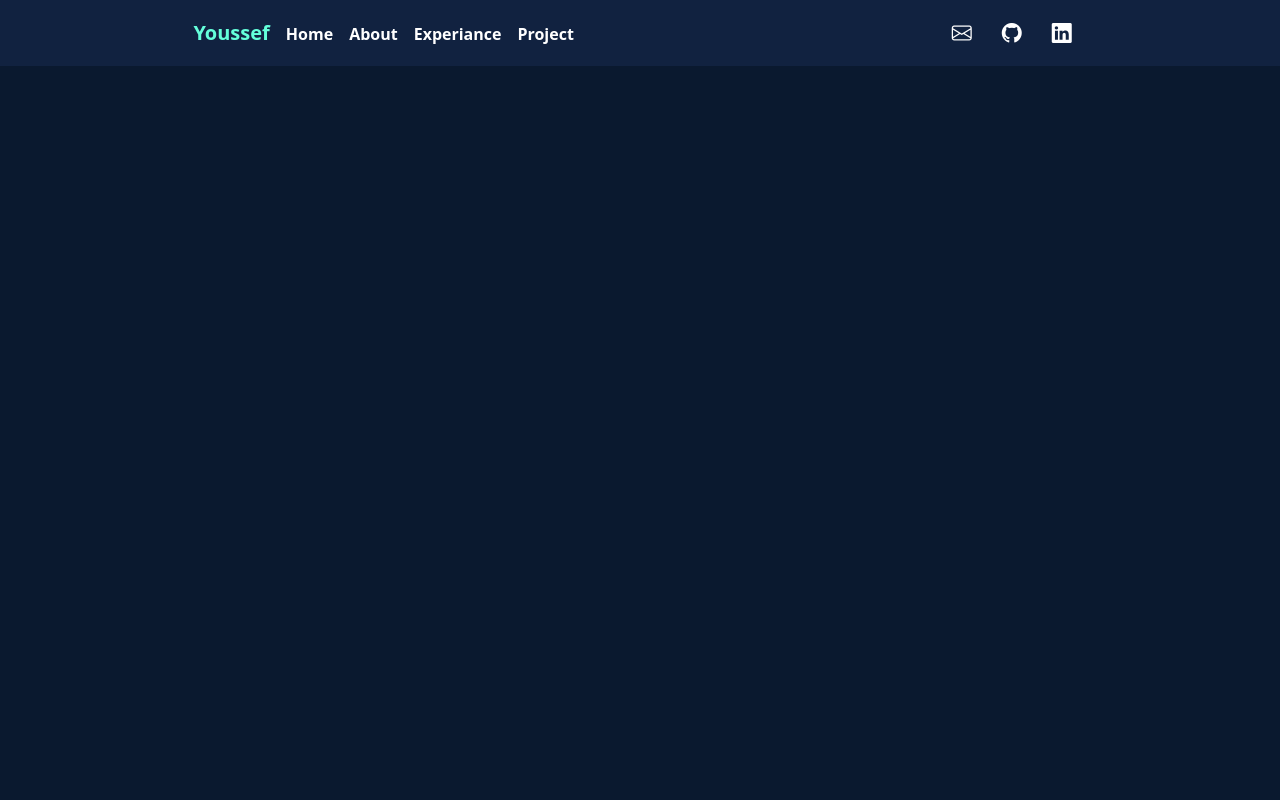
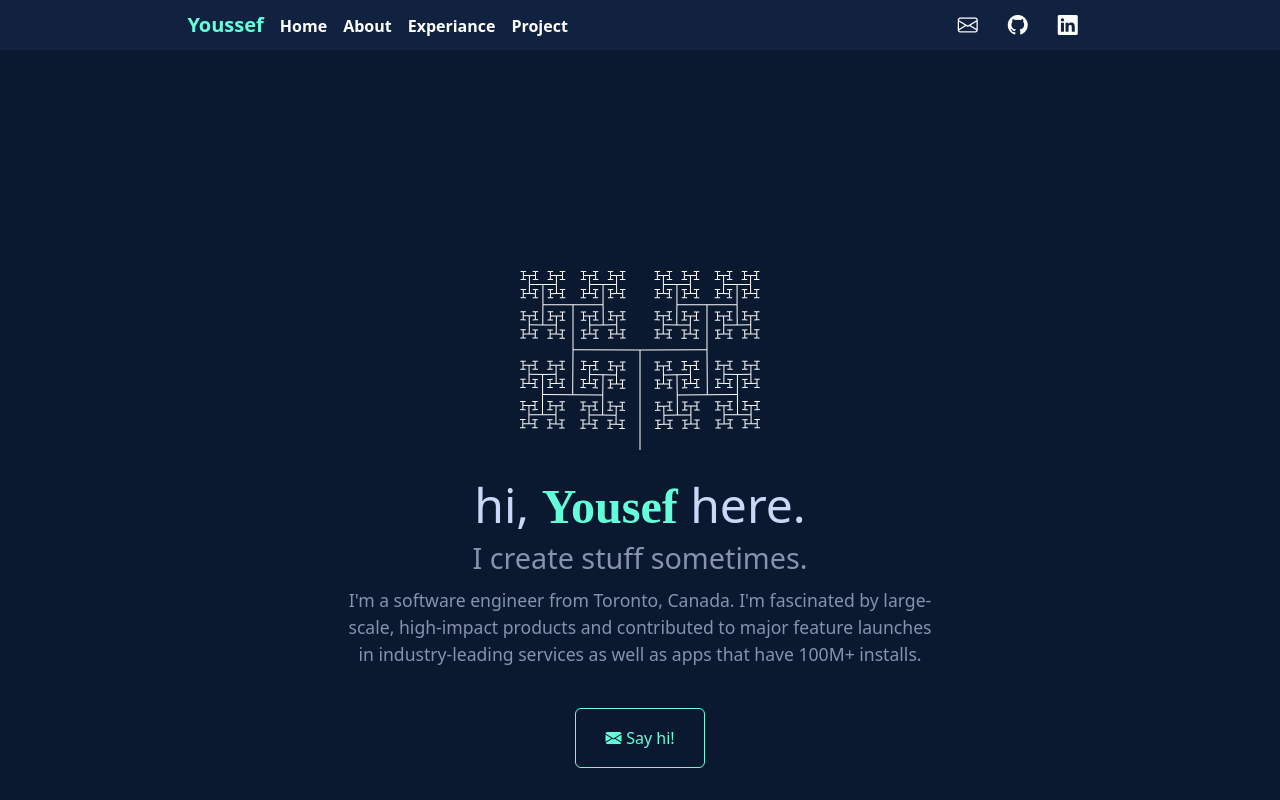
Before and after one commit to Yousef-Abdelrhem/MyPortfolio, a website: page index.html in a window 1280 px wide. Drawn offline with nearby package versions, Linux system fonts and the light colour scheme; files that its build step writes are made by us from their sources; a web font is replaced by a local one.

Commit message:
making banner

```diff
--- a/index.html
+++ b/index.html
@@ -3,7 +3,9 @@
   <head>
     <meta charset="UTF-8" />
     <meta name="viewport" content="width=device-width, initial-scale=1.0" />
-    <link rel="stylesheet" href="styles.css" />
+    <link rel="stylesheet" href="./styles/styles.css" />
+    <link rel="stylesheet" href="./styles/FractalTree.css" />
+
     <link
       rel="stylesheet"
       href="node_modules\bootstrap\dist\css\bootstrap.min.css"
@@ -12,11 +14,15 @@
       rel="stylesheet"
       href="https://cdn.jsdelivr.net/npm/bootstrap-icons/font/bootstrap-icons.css"
     />
-    <title>Yousef-Abdelrhem</title>
+
+    <link rel="stylesheet" href="./styles/bootstrap-utilities.min.css" />
+
+    <title>play</title>
   </head>
   <body>
+
     <nav class="navbar navbar-expand-md d-flex">
-      <div class="container-fluid justify-content-end justify-content-around">
+      <div class="container-fluid justify-content-end justify-content-around p-0">
         <div class="d-md-flex navList">
           <a class="navbar-brand" href="#">Youssef </a>
           <ul
@@ -41,9 +47,45 @@
       </div>
     </nav>
 
+    <section class="Container-width">
+      <div class="Main-Content">
+        <section
+          class="banner container-fluid d-flex flex-column align-items-center "
+        >
+          <div id="fractal-tree"></div>
+          <img src="" alt="" />
+          <h1 class="">hi, <span class="name">Yousef</span> here.</h1>
+          <div class="container intro-title">
+            <div class="intro-subtitle text-center mb-3">
+              I create stuff sometimes.
+            </div>
+            <div class="intro-desc text-center">
+              I'm a software engineer from Toronto, Canada. I'm fascinated by
+              large-scale, high-impact products and contributed to major feature
+              launches in industry-leading services as well as apps that have 100M+
+              installs.
+            </div>
+          </div>
+          <button
+            type="button"
+            class="btn btn-outline-success d-flex align-items-center justify-content-center"
+          >
+            <div class="d-inline"><i class="bi bi-envelope-fill"></i></div>
+            <a
+              href="mailto:gazijarin@gmail.com"
+              class="intro-contact text-decoration-none"
+            >
+              Say hi!</a
+            >
+          </button>
+        </section>
+      </div>
+    </section>
+
     <script
       src="node_modules\bootstrap\dist\js\bootstrap.min.js"
       defer
     ></script>
+    <script src="./js/FractalTree.js"></script>
   </body>
 </html>
--- a/styles/styles.css
+++ b/styles/styles.css
@@ -7,7 +7,6 @@
     --Lightest-Slate: #ccd6f6;
     --White: #e6f1ff;
     --Green: #64ffda;
-
 }
 
 /* Fonts */
@@ -133,18 +132,44 @@
 
 }
 body{
+
     background-color : var(--Navy) !important;
     font-family: "NTR", sans-serif;
     color: var(--Lightest-Slate) !important;
+
 }
+.Container-width{
+    display: flex;
+    flex-direction: column;
+    justify-content: center;
+    align-items: center;
+  }
+  .Main-Content{
+        max-width: 1000px !important;
+  }
+@media screen and (min-width: 768px) {
+    body {
+      font-size: 1.5rem;
+    }
+    h1 {
+      font-size: 8rem;
+    }
+    h2 {
+      font-size: 4rem;
+    }
+    h3 {
+      font-size: 2.4rem;
+    }
+  }
 
 /* NavBar */
 
 .navbar{
+
     background-color: var(--Light-Navy) !important;
     background: black;
     color: white;
-
+    padding: 0!important;
 }
 
 
@@ -199,12 +224,24 @@ color: white;
     font-size: 2rem !important;
     font-weight: 400;
 }
+
+@media (min-width: 768px) {
+    .banner h1 {
+      font-size: 3rem !important;
+    }
+  }
+
 .name{
     font-family: 'NTR';
     color: var(--Green);
     font-size: 2.2rem;
+    font-weight: bold;
+}
 
-    font-weight: bold;
+@media (min-width: 768px) {
+    .name {
+      font-size: 3rem !important;
+    }
 }
 
 .intro-title{
@@ -219,7 +256,21 @@ color: white;
     font-size: 1rem;
     max-width: unset;
     padding-bottom: 40px;
+    max-width: 600px;
 }
+
+@media (min-width: 768px) {
+    .intro-subtitle {
+      font-size: 1.8rem !important;
+    }
+}
+
+@media (min-width: 768px) {
+    .intro-desc {
+      font-size: 1.1rem !important;
+    }
+}
+
 
 .btn-outline-success{
     color: var(--Green) !important;
@@ -242,3 +293,10 @@ color: white;
 .btn:hover{
         background-color: none !important;
 }
+
+/* canvas */
+
+#fractal-tree canvas {
+    width: 100% !important;
+    height: 100% !important;
+  }
```
Also changed, not shown: Component/banner.html (added, +30 -0 lines), playground.html (+9 -13 lines).
